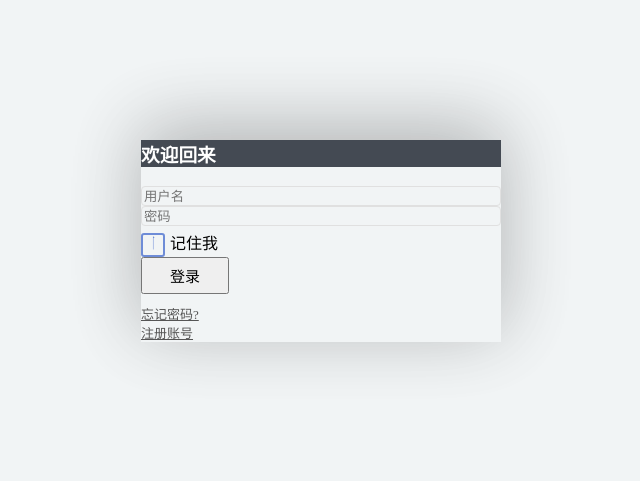
After one commit to cymoo/flask-base, a Flask app: template app/templates/account/login.html in a window 1280 px wide. The commit adds this page. Shown: the top 481 px of the page, without its empty margins (319-959 px from the left). Run offline with Flask 2, Linux system fonts and the light colour scheme; the template is opened without the code that fills it, so the values that code supplies are empty; some libraries are stand-ins or nearby versions.

Commit message:
keep calm and carry on

```diff
--- a/app/__init__.py
+++ b/app/__init__.py
@@ -1,2 +1 @@
 from .creator import create_app
-from .config import config
--- /dev/null
+++ b/app/static/css/account.css
@@ -0,0 +1,66 @@
+html {
+  max-height: 100%; }
+
+body {
+  height: 100%;
+  background-color: #f1f4f5; }
+
+.wrapper {
+  width: 360px;
+  margin: 140px auto 140px;
+  box-shadow: 0 -13px 75px 0 rgba(0, 0, 0, 0.16), 0 -12px 75px 0 rgba(0, 0, 0, 0.12); }
+
+.panel {
+  border: none; }
+
+.panel-heading {
+  background-color: #444a53;
+  color: #fff; }
+
+.input-group {
+  border: 1px solid #e0e0e0;
+  border-radius: 4px; }
+  .input-group .input-group-addon, .input-group input {
+    background-color: transparent;
+    border: none;
+    box-shadow: none; }
+
+.form-action {
+  padding-top: 7px; }
+  .form-action label {
+    display: inline-block;
+    padding-left: 0;
+    line-height: 20px;
+    cursor: pointer; }
+    .form-action label input {
+      display: none; }
+    .form-action label i {
+      display: inline-block;
+      margin-right: 5px;
+      height: 20px;
+      width: 20px;
+      vertical-align: middle;
+      border: 2px solid #ccc;
+      border-radius: 3px;
+      line-height: 16px;
+      text-align: center;
+      font-family: FontAwesome;
+      font-size: 12px; }
+    .form-action label input:checked + i {
+      border-color: #6e8cd7;
+      color: #6e8cd7; }
+    .form-action label input:checked + i:before {
+      content: "\f00c"; }
+  .form-action a {
+    font-size: 13px;
+    line-height: 35px;
+    color: #555; }
+  .form-action button {
+    padding: 6px 27px;
+    font-size: 15px; }
+
+.form-footer {
+  padding-top: 10px; }
+  .form-footer a {
+    font-size: 13px;
+    color: #555; }
--- /dev/null
+++ b/app/templates/account/login.html
@@ -0,0 +1,66 @@
+{% extends 'base.html' %}
+
+
+{% block css %}
+    <link rel="stylesheet" href="{{ url_for('static', filename='css/account.css') }}">
+{% endblock %}
+{% block title %}<title>登录</title>{% endblock %}
+
+{% block header %}{% endblock %}
+{% block content %}
+    <div class="wrapper">
+        <div class="panel">
+            <div class="panel-heading">
+                <h3 class="text-center">欢迎回来</h3>
+            </div>
+            <div class="panel-body">
+                <form class="form-horizontal" action="" method="post">
+                    <div class="form-group">
+                        <div class="col-xs-12">
+                            <div class="input-group">
+                                <span class="input-group-addon">
+                                    <i class="fa fa-user"></i>
+                                </span>
+                                <input type="text" class="form-control" name="user-name" placeholder="用户名">
+                            </div>
+                        </div>
+                    </div>
+
+                    <div class="form-group">
+                        <div class="col-xs-12">
+                            <div class="input-group">
+                                <span class="input-group-addon">
+                                    <i class="fa fa-key"></i>
+                                </span>
+                                <input type="password" class="form-control" name="password" placeholder="密码">
+                            </div>
+                        </div>
+                    </div>
+
+                    <div class="form-group form-action">
+                        <div class="col-xs-12">
+                            <div class="checkbox pull-left">
+                                <label for="remember"><input id="remember" type="checkbox" checked><i class="fa"></i>记住我</label>
+                            </div>
+                            <div class="pull-right">
+                                <button class="btn btn-success" type="submit">登录</button>
+                            </div>
+                        </div>
+                    </div>
+
+                    <div class="form-group form-footer">
+                        <div class="col-xs-12">
+                            <div class="pull-left">
+                                <a href="{{ url_for('account.forget') }}"><i class="fa fa-lock"></i> 忘记密码?</a>
+                            </div>
+                            <div class="pull-right">
+                                <a href="{{ url_for('account.register') }}">注册账号</a>
+                            </div>
+                        </div>
+                    </div>
+                </form>
+            </div>
+        </div>
+    </div>
+{% endblock %}
+{% block footer %}{% endblock %}
--- a/app/templates/base.html
+++ b/app/templates/base.html
@@ -6,16 +6,17 @@
     <meta name="viewport" content="width=device-width, initial-scale=1">
     <meta name="renderer" content="webkit" />
     <meta name="Author" content="Cymoo">
+    <meta name="Keywords" content="foo bar baz">
     <meta name="Description" content="foo bar baz">
-    <link rel="shortcut icon" href="{{ url_for('static', filename='img/favicon.ico') }}" type="image/x-icon">
-    <link rel="stylesheet" href="{{ url_for('static', filename='vendors/bootstrap/css/bootstrap.min.css') }}">
-    <link rel="stylesheet" href="{{ url_for('static', filename='vendors/font-awesome/css/font-awesome.min.css') }}">
-    <link rel="stylesheet" href="{{ url_for('static', filename='vendors/animate.css') }}">
+    <link rel="shortcut icon" href="{{ static('img/favicon.ico') }}" type="image/x-icon">
+    <link rel="stylesheet" href="{{ static('vendors/bootstrap/css/bootstrap.min.css') }}">
+    <link rel="stylesheet" href="{{ static('vendors/font-awesome/css/font-awesome.min.css') }}">
+    <link rel="stylesheet" href="{{ static('vendors/animate.css') }}">
     {% block css %}{% endblock %}
-    <link rel="stylesheet" href="{{ url_for('static', filename='css/style.css') }}">
+    <link rel="stylesheet" href="{{ static('css/style.css') }}">
     <!--[if lt IE 9]>
-		<script src="{{ url_for('static', filename='vendors/respond.min.js') }}"></script>
-		<script src="{{ url_for('static', filename='vendors/html5shiv.min.js') }}"></script>
+		<script src="{{ static('vendors/respond.min.js') }}"></script>
+		<script src="{{ static('vendors/html5shiv.min.js') }}"></script>
     <![endif]-->
     {% block header_js %}{% endblock %}
     {% block title %}<title>首页</title>{% endblock %}
@@ -24,10 +25,10 @@
     {% block header %}{% endblock %}
     {% block content %}{% endblock %}
     {% block footer %}{% endblock %}
-    <script src="{{ url_for('static', filename='vendors/vue/vue.min.js') }}"></script>
-    <script src="{{ url_for('static', filename='vendors/jquery-3.1.1.min.js') }}"></script>
-    <script src="{{ url_for('static', filename='vendors/bootstrap/js/bootstrap.min.js') }}"></script>
-    <script src="{{ url_for('static', filename='vendors/axios.min.js') }}"></script>
+    <script src="{{ static('vendors/vue/vue.js') }}"></script>
+    <script src="{{ static('vendors/jquery-3.1.1.min.js') }}"></script>
+    <script src="{{ static('vendors/bootstrap/js/bootstrap.min.js') }}"></script>
+    <script src="{{ static('vendors/axios/axios.min.js') }}"></script>
     {% block footer_js %}{% endblock %}
 </body>
 </html>
--- a/app/config.py
+++ b/config.py
@@ -1,12 +1,12 @@
 import os
 
-APP_DIR = os.path.dirname(__file__)
+BASE_PATH = os.path.dirname(__file__)
 
 
 class Config:
     CSRF_ENABLED = True
     SECRET_KEY = os.environ.get('SECRET_KEY') or 'keep-calm-and-carry-on'
-    STATIC_PAGE_FOLDER = os.path.join(APP_DIR, 'static/page')
+    STATIC_PAGE_FOLDER = os.path.join(BASE_PATH, 'app/static/page')
 
 
 class DevelopmentConfig(Config):
--- a/requirements.txt
+++ b/requirements.txt
@@ -1,4 +1,5 @@
 flask
+uwsgi
 
 # for MySQL
 -----
@@ -11,6 +12,7 @@ flask-migrate
 -----
 pymongo
 mongoengine
+blinker
 -----
 redis
 gevent
--- a/wsgi.py
+++ b/wsgi.py
@@ -1,3 +1,4 @@
-from app import create_app, config
+from app import create_app
+from config import config
 
 app = create_app(config)
```
Also changed, not shown: app/templates/account/forget.html (added, +63 -0 lines), app/templates/account/register.html (added, +67 -0 lines), app/utils/filters.py (added, +54 -0 lines), app/utils/helper.py (added, +83 -0 lines), app/views/account.py (added, +31 -0 lines), manage.py (+14 -0 lines), app/creator.py (line endings or trailing spaces), 5 other files.
